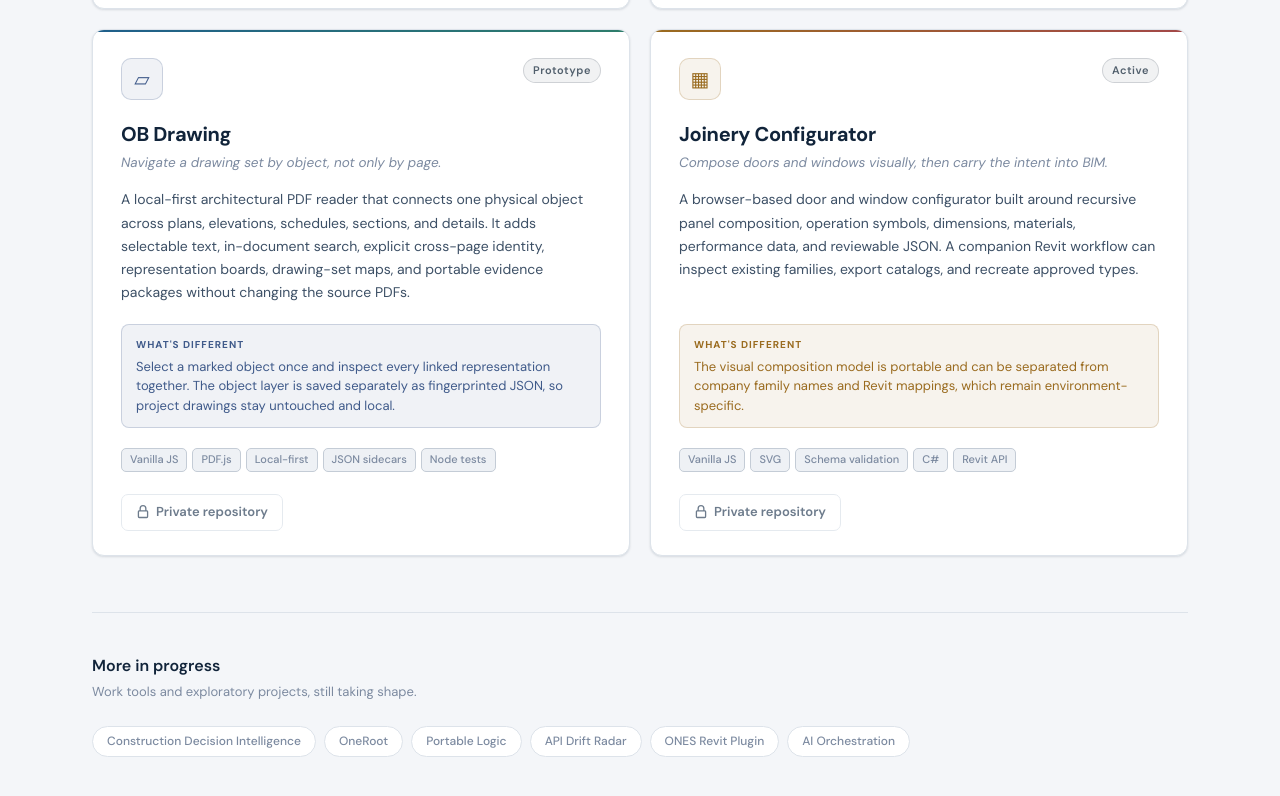
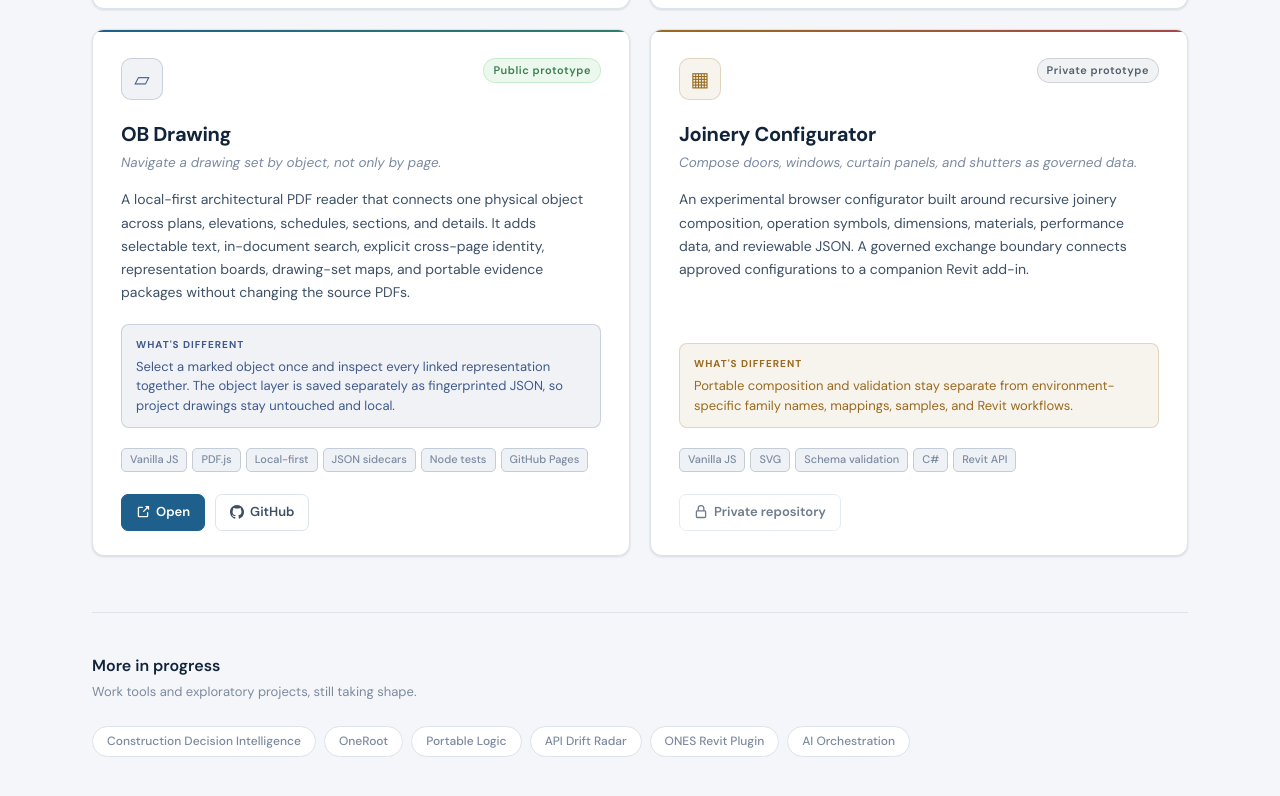
Before and after one commit to onuresen/onuresen.github.io, a plain HTML site: page index.html in a window 1280 px wide. Shown: the part 2405-3201 px from the top of the page. Drawn offline with Linux system fonts and the light colour scheme.

Commit message:
Update OB Drawing and Joinery showcase

```diff
--- a/index.html
+++ b/index.html
@@ -1163,7 +1163,7 @@
       <div class="card obdrawing">
         <div class="card-header">
           <div class="card-icon">▱</div>
-          <span class="card-status private">Prototype</span>
+          <span class="card-status">Public prototype</span>
         </div>
         <div class="card-name">OB Drawing</div>
         <div class="card-tagline">Navigate a drawing set by object, not only by page.</div>
@@ -1184,15 +1184,23 @@
           <span class="tech">Local-first</span>
           <span class="tech">JSON sidecars</span>
           <span class="tech">Node tests</span>
+          <span class="tech">GitHub Pages</span>
         </div>
         <div class="card-actions">
-          <span class="action-btn disabled">
+          <a class="action-btn primary" href="https://onuresen.github.io/OB-Drawing/" target="_blank" rel="noopener">
             <svg viewBox="0 0 16 16" fill="currentColor">
               <path
-                d="M4 4a4 4 0 0 1 8 0v2h.25c.966 0 1.75.784 1.75 1.75v5.5A1.75 1.75 0 0 1 12.25 15h-8.5A1.75 1.75 0 0 1 2 13.25v-5.5C2 6.784 2.784 6 3.75 6H4V4zm8.25 3.5h-8.5a.25.25 0 0 0-.25.25v5.5c0 .138.112.25.25.25h8.5a.25.25 0 0 0 .25-.25v-5.5a.25.25 0 0 0-.25-.25zM10.5 6V4a2.5 2.5 0 1 0-5 0v2h5z" />
+                d="M10.604 1h4.146a.25.25 0 0 1 .25.25v4.146a.25.25 0 0 1-.427.177L13.03 4.03 9.28 7.78a.751.751 0 0 1-1.042-.018.751.751 0 0 1-.018-1.042l3.75-3.75-1.543-1.543A.25.25 0 0 1 10.604 1zM3.75 2h3.5a.75.75 0 0 1 0 1.5h-3.5a.25.25 0 0 0-.25.25v8.5c0 .138.112.25.25.25h8.5a.25.25 0 0 0 .25-.25v-3.5a.75.75 0 0 1 1.5 0v3.5A1.75 1.75 0 0 1 12.25 14h-8.5A1.75 1.75 0 0 1 2 12.25v-8.5C2 2.784 2.784 2 3.75 2z" />
             </svg>
-            Private repository
-          </span>
+            Open
+          </a>
+          <a class="action-btn" href="https://github.com/onuresen/OB-Drawing" target="_blank" rel="noopener">
+            <svg viewBox="0 0 16 16" fill="currentColor">
+              <path
+                d="M8 0C3.58 0 0 3.58 0 8c0 3.54 2.29 6.53 5.47 7.59.4.07.55-.17.55-.38 0-.19-.01-.82-.01-1.49-2.01.37-2.53-.49-2.69-.94-.09-.23-.48-.94-.82-1.13-.28-.15-.68-.52-.01-.53.63-.01 1.08.58 1.23.82.72 1.21 1.87.87 2.33.66.07-.52.28-.87.51-1.07-1.78-.2-3.64-.89-3.64-3.95 0-.87.31-1.59.82-2.15-.08-.2-.36-1.02.08-2.12 0 0 .67-.21 2.2.82.64-.18 1.32-.27 2-.27.68 0 1.36.09 2 .27 1.53-1.04 2.2-.82 2.2-.82.44 1.1.16 1.92.08 2.12.51.56.82 1.27.82 2.15 0 3.07-1.87 3.75-3.65 3.95.29.25.54.73.54 1.48 0 1.07-.01 1.93-.01 2.2 0 .21.15.46.55.38A8.013 8.013 0 0 0 16 8c0-4.42-3.58-8-8-8z" />
+            </svg>
+            GitHub
+          </a>
         </div>
       </div>
 
@@ -1200,19 +1208,19 @@
       <div class="card joinery">
         <div class="card-header">
           <div class="card-icon">▦</div>
-          <span class="card-status private">Active</span>
+          <span class="card-status private">Private prototype</span>
         </div>
         <div class="card-name">Joinery Configurator</div>
-        <div class="card-tagline">Compose doors and windows visually, then carry the intent into BIM.</div>
+        <div class="card-tagline">Compose doors, windows, curtain panels, and shutters as governed data.</div>
         <p class="card-desc">
-          A browser-based door and window configurator built around recursive panel composition,
-          operation symbols, dimensions, materials, performance data, and reviewable JSON. A companion
-          Revit workflow can inspect existing families, export catalogs, and recreate approved types.
+          An experimental browser configurator built around recursive joinery composition, operation
+          symbols, dimensions, materials, performance data, and reviewable JSON. A governed exchange
+          boundary connects approved configurations to a companion Revit add-in.
         </p>
         <div class="callout">
           <div class="callout-label">What's different</div>
-          The visual composition model is portable and can be separated from company family names and
-          Revit mappings, which remain environment-specific.
+          Portable composition and validation stay separate from environment-specific family names,
+          mappings, samples, and Revit workflows.
         </div>
         <div class="tech-row">
           <span class="tech">Vanilla JS</span>
```
Also changed, not shown: 1 other file.
